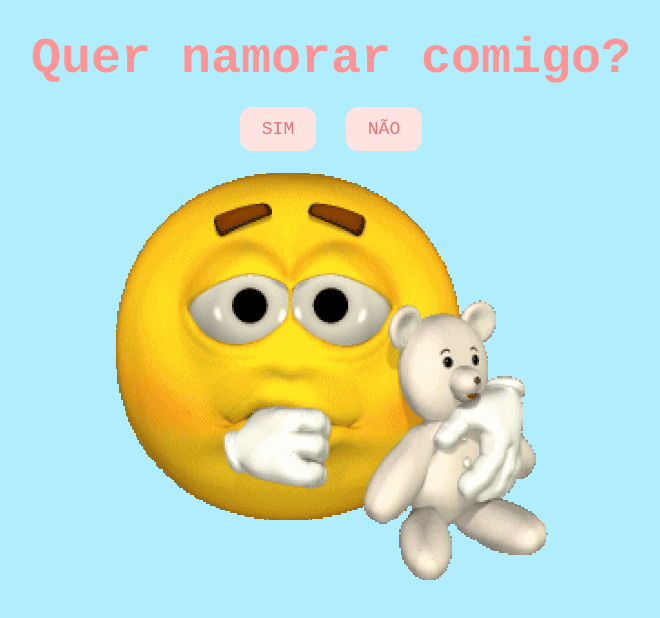
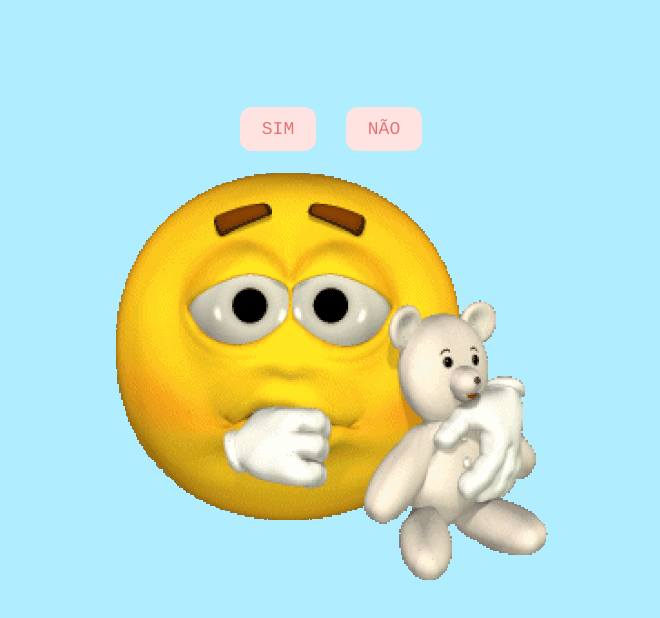
Before and after one commit to victoriaalcantara71-debug/victoriaalcantara71-debug.github.io, a plain HTML site: page index.html in a window 1280 px wide. Shown: the whole page, without its empty margins (309-969 px from the left). Drawn offline with Linux system fonts and the light colour scheme.

Commit message:
Update index.html

```diff
--- a/index.html
+++ b/index.html
@@ -10,7 +10,7 @@
             margin-top: 30px;
             font-family: 'Courier';
 			background-color:#B0EEFF;
-            color: #FF9494;
+            color:#B0EEFF;
         }
         #valentineQuestion {
             font-size: 50px;
```
